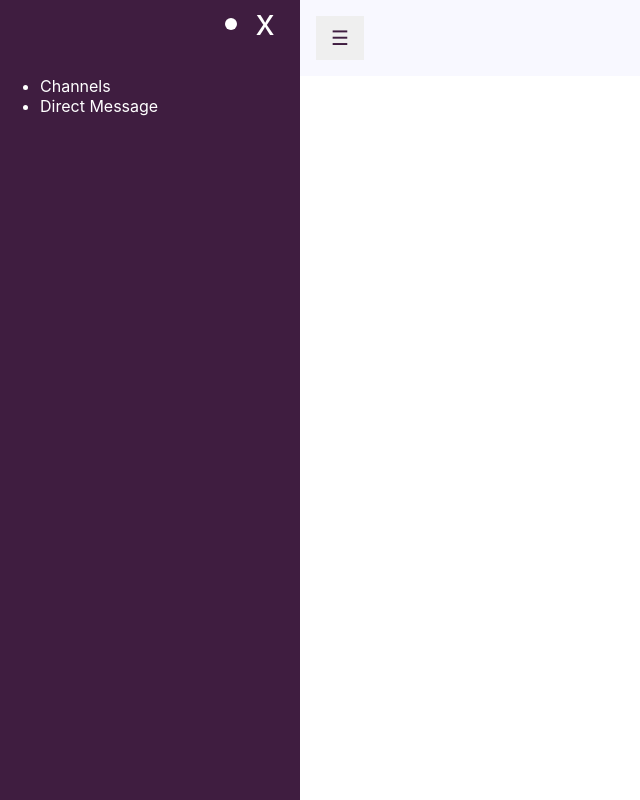
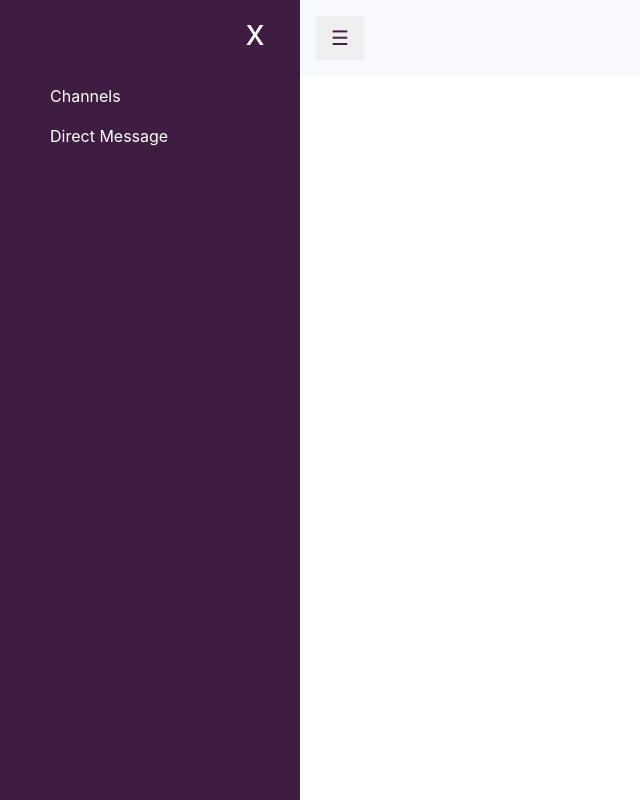
Before and after one commit to ranchezpatrick/react-slack-api, a React (Create React App) app: page / in a window 1280 px wide. Shown: the whole page, without its empty margins (0-640 px from the left). Built offline with nearby package versions, Linux system fonts and the light colour scheme.

Commit message:
Set sidebar li list tyle to none

```diff
--- a/src/App.css
+++ b/src/App.css
@@ -19,6 +19,11 @@
   color: #818181;
   display: block;
   transition: 0.3s;
+}
+
+.sidebar li {
+  list-style: none;
+  padding: 10px;
 }
 
 .sidebar a:hover {
```
